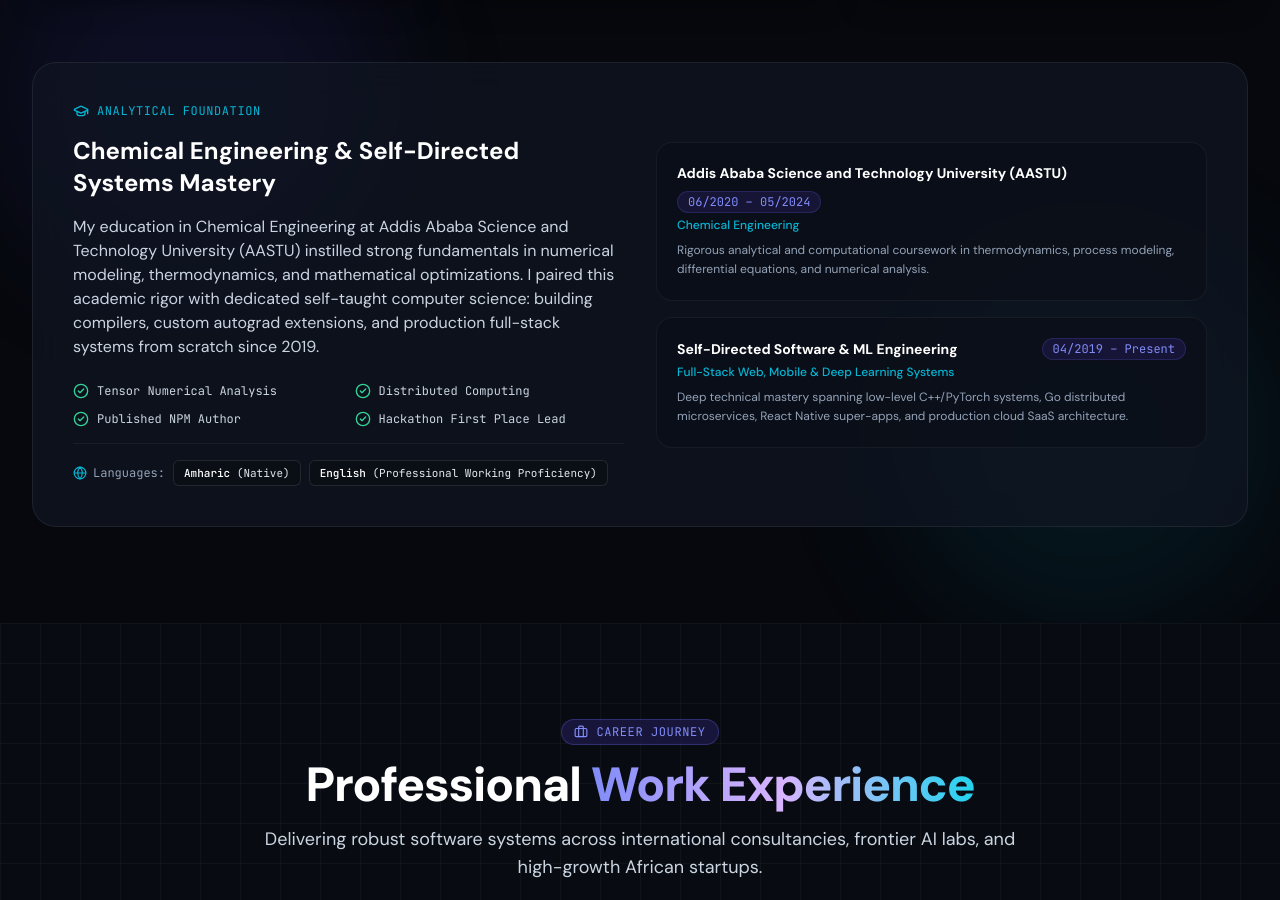
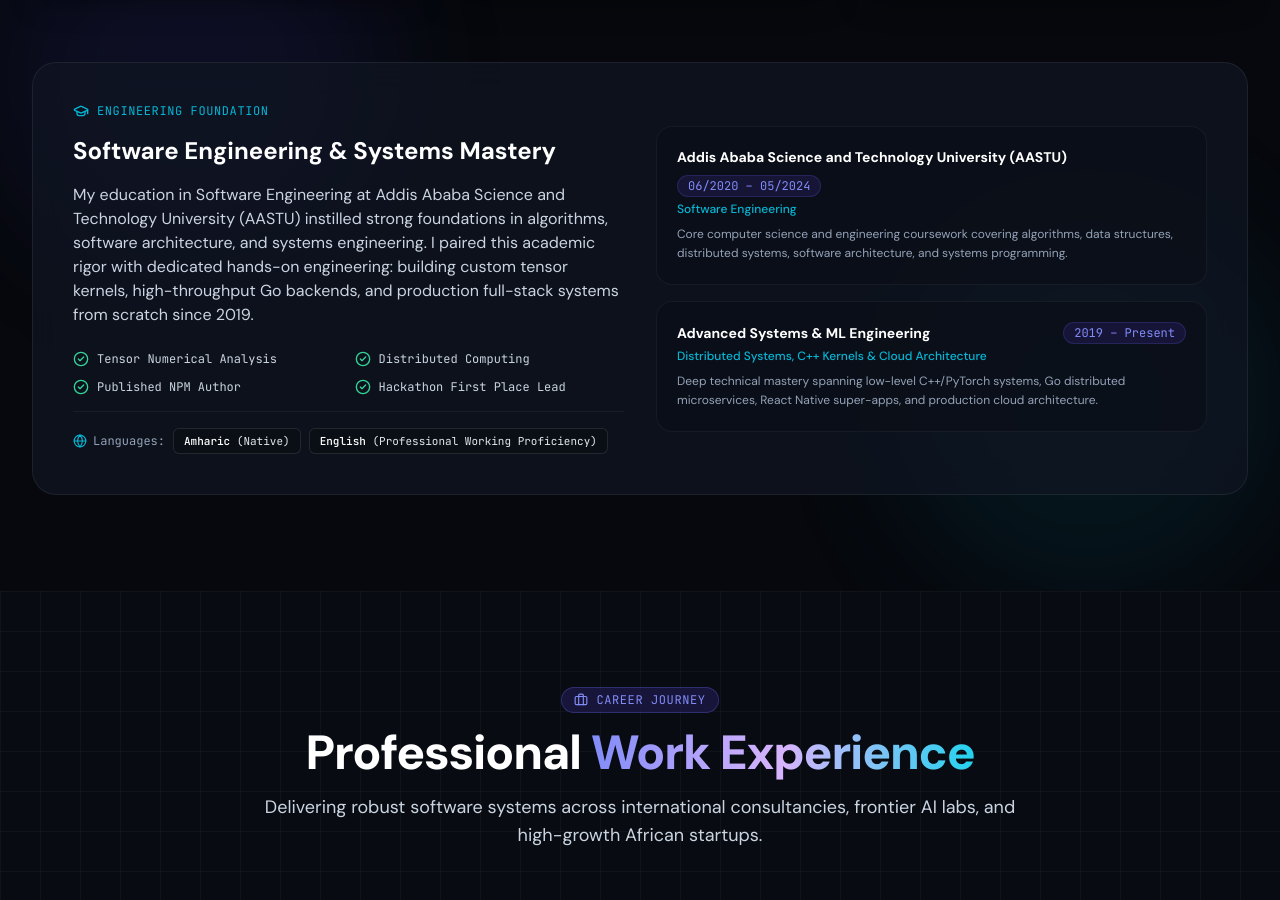
Before and after one commit to lost-from-ilght/tadiwos-portfolio, a React (Vite) app: page / in a window 1280 px wide. Shown: the part 1811-2711 px from the top of the page. Built offline with nearby package versions, Linux system fonts and the light colour scheme.

Commit message:
Update education to Software Engineering and remove GPA/grades

```diff
--- a/src/components/about/About.jsx
+++ b/src/components/about/About.jsx
@@ -140,16 +140,16 @@ const About = () => {
             <div className="lg:col-span-6 space-y-4">
               <div className="flex items-center gap-2 text-brand-cyan text-xs font-mono uppercase tracking-wider">
                 <GraduationCap className="w-4 h-4" />
-                Analytical Foundation
+                Engineering Foundation
               </div>
               <h3 className="text-2xl font-bold text-white">
-                Chemical Engineering & Self-Directed Systems Mastery
+                Software Engineering & Systems Mastery
               </h3>
               <p className="text-slate-300 text-sm sm:text-base leading-relaxed">
-                My education in Chemical Engineering at Addis Ababa Science and Technology University (AASTU)
-                instilled strong fundamentals in numerical modeling, thermodynamics, and mathematical optimizations.
-                I paired this academic rigor with dedicated self-taught computer science: building compilers, custom autograd extensions,
-                and production full-stack systems from scratch since 2019.
+                My education in Software Engineering at Addis Ababa Science and Technology University (AASTU)
+                instilled strong foundations in algorithms, software architecture, and systems engineering.
+                I paired this academic rigor with dedicated hands-on engineering: building custom tensor kernels,
+                high-throughput Go backends, and production full-stack systems from scratch since 2019.
               </p>
 
               <div className="pt-2 grid grid-cols-2 gap-3 text-xs font-mono text-slate-300">
--- a/src/data/portfolioData.js
+++ b/src/data/portfolioData.js
@@ -1212,17 +1212,17 @@ export const honors = [
 export const education = [
   {
     school: "Addis Ababa Science and Technology University (AASTU)",
-    program: "Chemical Engineering",
+    program: "Software Engineering",
     period: "06/2020 – 05/2024",
     location: "Addis Ababa, Ethiopia",
-    description: "Rigorous analytical and computational coursework in thermodynamics, process modeling, differential equations, and numerical analysis.",
+    description: "Core computer science and engineering coursework covering algorithms, data structures, distributed systems, software architecture, and systems programming.",
   },
   {
-    school: "Self-Directed Software & ML Engineering",
-    program: "Full-Stack Web, Mobile & Deep Learning Systems",
-    period: "04/2019 – Present",
-    location: "Global / Independent",
-    description: "Deep technical mastery spanning low-level C++/PyTorch systems, Go distributed microservices, React Native super-apps, and production cloud SaaS architecture.",
+    school: "Advanced Systems & ML Engineering",
+    program: "Distributed Systems, C++ Kernels & Cloud Architecture",
+    period: "2019 – Present",
+    location: "Continuous Independent Mastery",
+    description: "Deep technical mastery spanning low-level C++/PyTorch systems, Go distributed microservices, React Native super-apps, and production cloud architecture.",
   },
 ];
 
```
